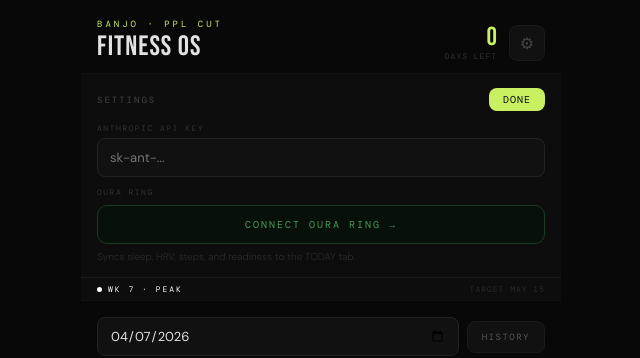
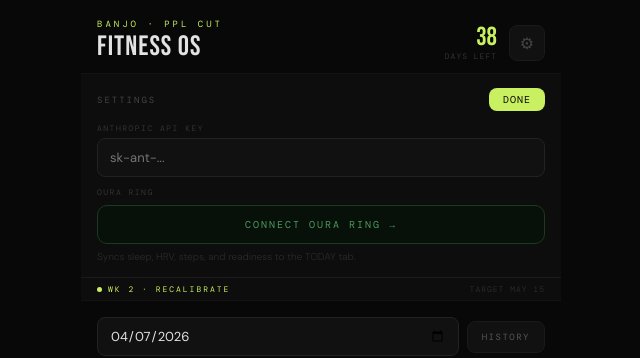
Before and after one commit to BanjoN3g1/banjo-gym-app, a Next.js app: page / in a window 1280 px wide. Shown: the top 358 px of the page, without its empty margins (319-959 px from the left). Built offline with nearby package versions, Linux system fonts and the light colour scheme.

Commit message:
Fix plan dates to 2026

```diff
--- a/app/FitnessApp.jsx
+++ b/app/FitnessApp.jsx
@@ -4,8 +4,8 @@ import { useState, useEffect, useCallback, useRef } from "react";
 
 // ─── PLAN DATA ────────────────────────────────────────────────────────────────
 const PLAN = {
-  startDate: "2025-03-29",
-  targetDate: "2025-05-15",
+  startDate: "2026-03-29",
+  targetDate: "2026-05-15",
   targetWeight: 137,
   targetBF: 10,
   dailyCalories: 1750,
```
